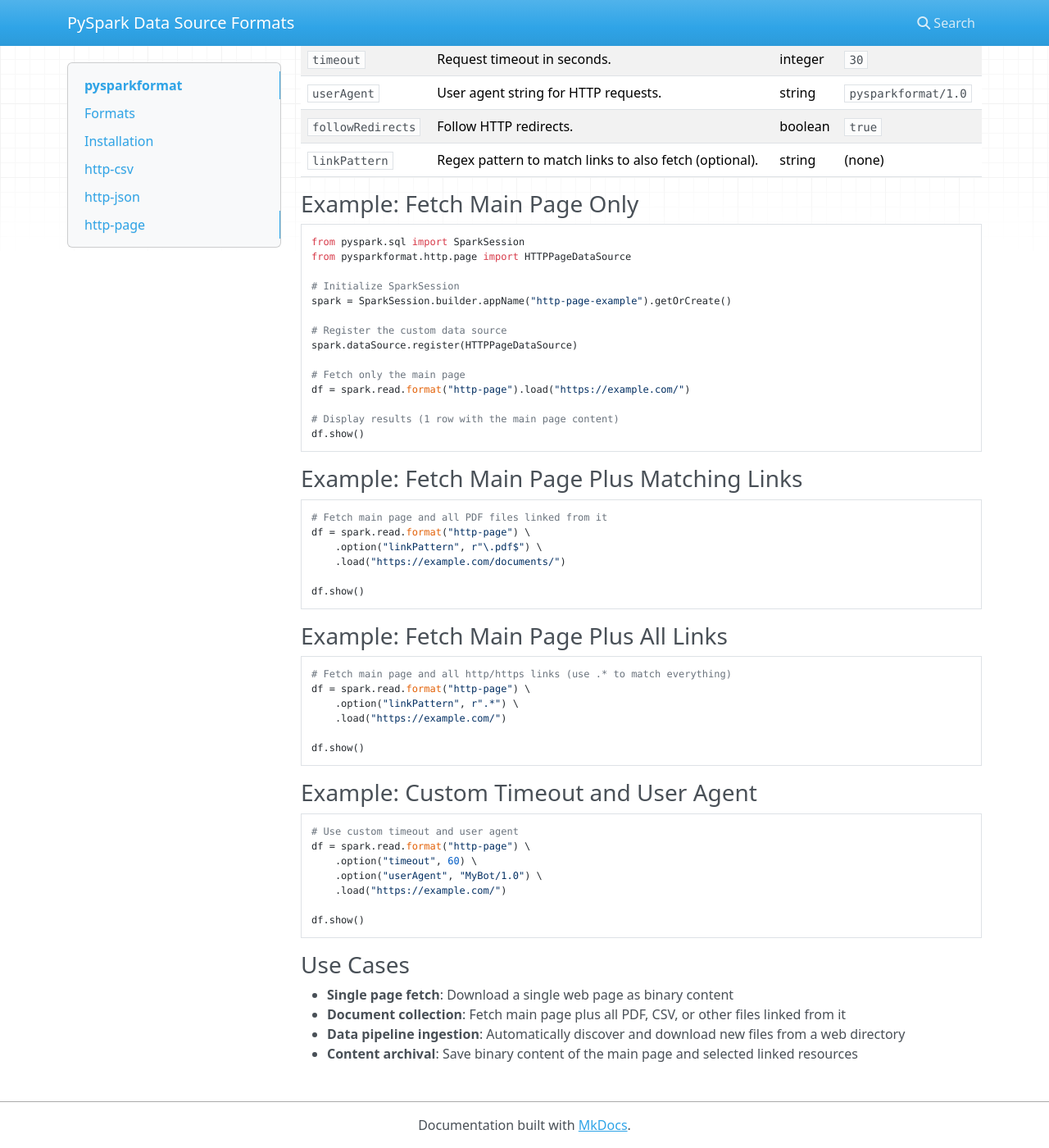
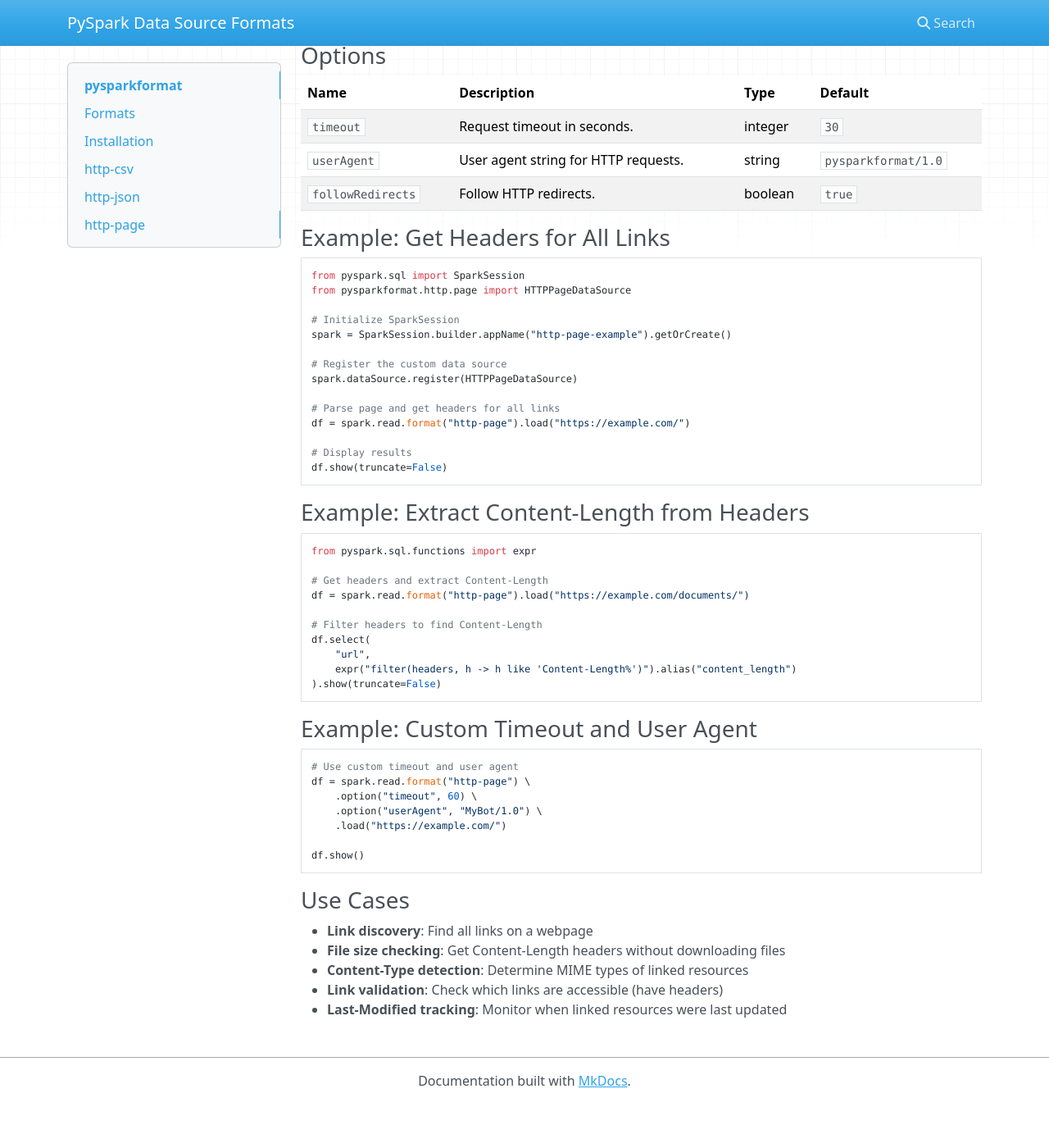
Before and after one commit to aig/pysparkformat, an MkDocs documentation site: the page built from docs/index.md, in a window 1280 px wide and 1400 px high, scrolled down 2985 px. Shown: the whole window at 82% size. Built offline with MkDocs 1.6.1, drawn with Linux system fonts in a browser that asks for light colours; nearby versions of some CDN libraries; after the commit the page ends 4331 px from its top, so only the background shows below that; some of the changed text lies outside the part shown.

Commit message:
Enhance HTTP Page DataSource to parse all links and retrieve headers

````diff
--- a/docs/index.md
+++ b/docs/index.md
@@ -125,31 +125,31 @@
 
 ## `http-page`
 
-The `http-page` format fetches an HTML page. By default, it only fetches the main page.
-If a `linkPattern` is specified, it also parses the HTML to extract matching links
-(`<a href="...">` tags) and fetches their content. Each URL becomes a separate Spark partition,
-enabling parallel downloads across the cluster.
+The `http-page` format fetches an HTML page, parses all links (`<a href="...">` tags),
+and performs HEAD requests on each link to retrieve response headers. Each link becomes
+a separate Spark partition, enabling parallel header fetching across the cluster.
 
 ### Schema
 
 The output DataFrame has the following fixed schema:
 
-| Column      | Type          | Nullable | Description                           |
-|-------------|---------------|----------|---------------------------------------|
-| `url`       | StringType    | No       | The URL of the fetched resource       |
-| `timestamp` | TimestampType | No       | When the content was fetched (UTC)    |
-| `content`   | BinaryType    | Yes      | Binary content of the fetched resource|
+| Column        | Type              | Nullable | Description                              |
+|---------------|-------------------|----------|------------------------------------------|
+| `url`         | StringType        | No       | The URL of the link                      |
+| `timestamp`   | TimestampType     | No       | When the HEAD request was made (UTC)     |
+| `http_status` | IntegerType       | Yes      | HTTP response status code                |
+| `headers`     | ArrayType(String) | Yes      | Response headers as "key: value" strings |
+| `error`       | StringType        | Yes      | Error message if request failed          |
 
 ### Options
 
-| Name              | Description                                           | Type    | Default            |
-|-------------------|-------------------------------------------------------|---------|--------------------|
-| `timeout`         | Request timeout in seconds.                           | integer | `30`               |
-| `userAgent`       | User agent string for HTTP requests.                  | string  | `pysparkformat/1.0`|
-| `followRedirects` | Follow HTTP redirects.                                | boolean | `true`             |
-| `linkPattern`     | Regex pattern to match links to also fetch (optional).| string  | (none)             |
+| Name              | Description                                    | Type    | Default            |
+|-------------------|------------------------------------------------|---------|--------------------|
+| `timeout`         | Request timeout in seconds.                    | integer | `30`               |
+| `userAgent`       | User agent string for HTTP requests.           | string  | `pysparkformat/1.0`|
+| `followRedirects` | Follow HTTP redirects.                         | boolean | `true`             |
 
-### Example: Fetch Main Page Only
+### Example: Get Headers for All Links
 
 ```python
 from pyspark.sql import SparkSession
@@ -161,33 +161,26 @@
 # Register the custom data source
 spark.dataSource.register(HTTPPageDataSource)
 
-# Fetch only the main page
+# Parse page and get headers for all links
 df = spark.read.format("http-page").load("https://example.com/")
 
-# Display results (1 row with the main page content)
-df.show()
+# Display results
+df.show(truncate=False)
 ```
 
-### Example: Fetch Main Page Plus Matching Links
+### Example: Extract Content-Length from Headers
 
 ```python
-# Fetch main page and all PDF files linked from it
-df = spark.read.format("http-page") \
-    .option("linkPattern", r"\.pdf$") \
-    .load("https://example.com/documents/")
+from pyspark.sql.functions import expr
 
-df.show()
-```
+# Get headers and extract Content-Length
+df = spark.read.format("http-page").load("https://example.com/documents/")
 
-### Example: Fetch Main Page Plus All Links
-
-```python
-# Fetch main page and all http/https links (use .* to match everything)
-df = spark.read.format("http-page") \
-    .option("linkPattern", r".*") \
-    .load("https://example.com/")
-
-df.show()
+# Filter headers to find Content-Length
+df.select(
+    "url",
+    expr("filter(headers, h -> h like 'Content-Length%')").alias("content_length")
+).show(truncate=False)
 ```
 
 ### Example: Custom Timeout and User Agent
@@ -204,7 +197,8 @@
 
 ### Use Cases
 
-- **Single page fetch**: Download a single web page as binary content
-- **Document collection**: Fetch main page plus all PDF, CSV, or other files linked from it
-- **Data pipeline ingestion**: Automatically discover and download new files from a web directory
-- **Content archival**: Save binary content of the main page and selected linked resources
+- **Link discovery**: Find all links on a webpage
+- **File size checking**: Get Content-Length headers without downloading files
+- **Content-Type detection**: Determine MIME types of linked resources
+- **Link validation**: Check which links are accessible (have headers)
+- **Last-Modified tracking**: Monitor when linked resources were last updated
````
Also changed, not shown: README.md (+2 -7 lines), 2 other files.
